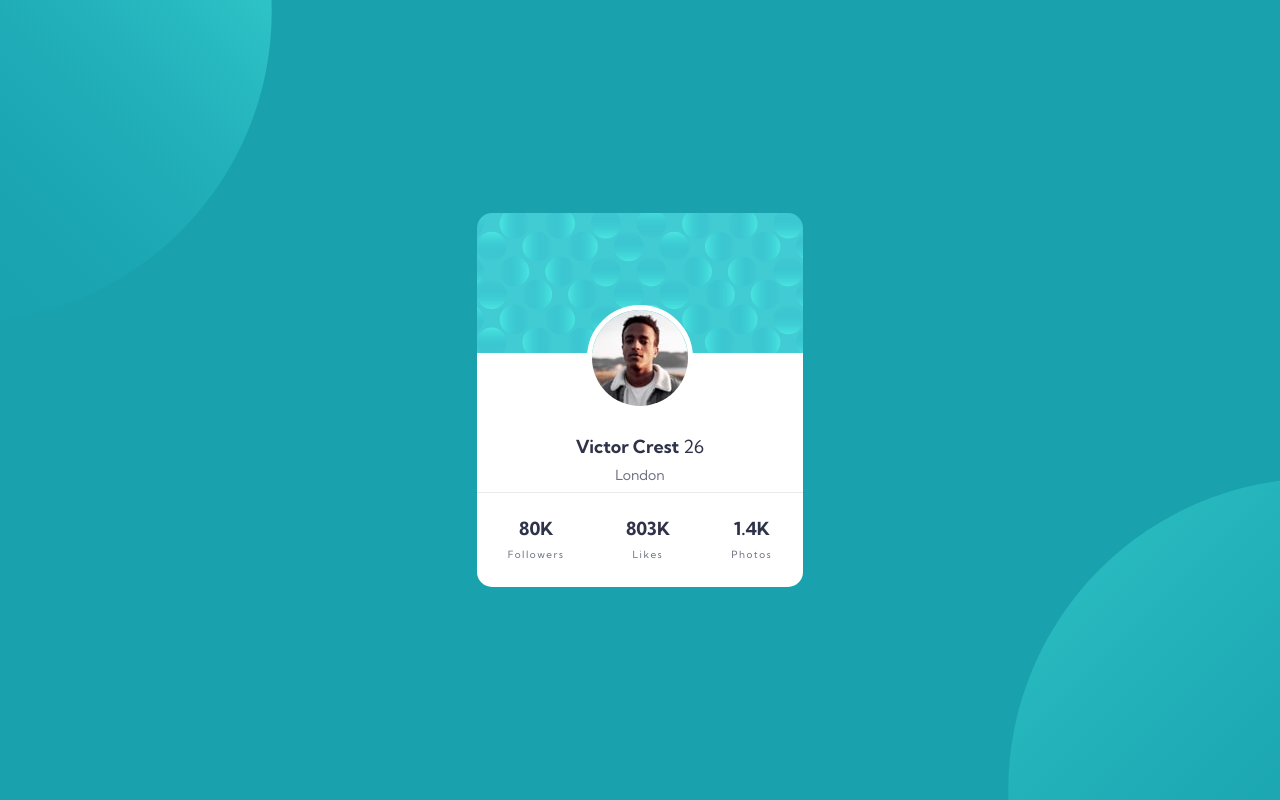
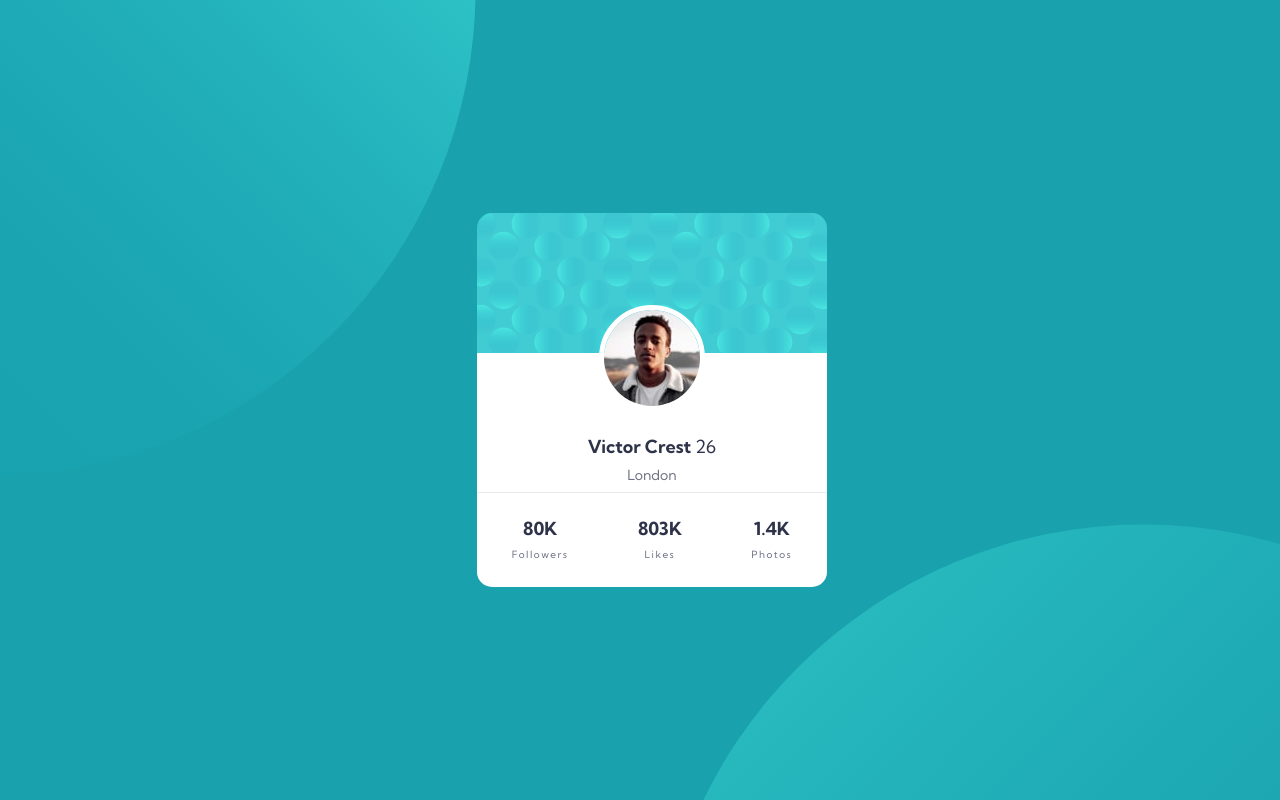
Before and after one commit to natalliasdh/profile-card-page, a plain HTML site: page index.html in a window 1280 px wide. Drawn offline with Linux system fonts and the light colour scheme.

Commit message:
Desktop version

```diff
--- a/assets/css/style.css
+++ b/assets/css/style.css
@@ -84,3 +84,13 @@ h2 {
     color: #6B7082;
     letter-spacing: 1.5px;
 }
+
+@media only screen and (min-width:768px) {
+    .container {
+        width: 350px;
+    }
+    body {
+        background-size: 976px, 976px;
+        background-position: left -500px top -500px, right -350px bottom -700px;
+    }
+}
```
